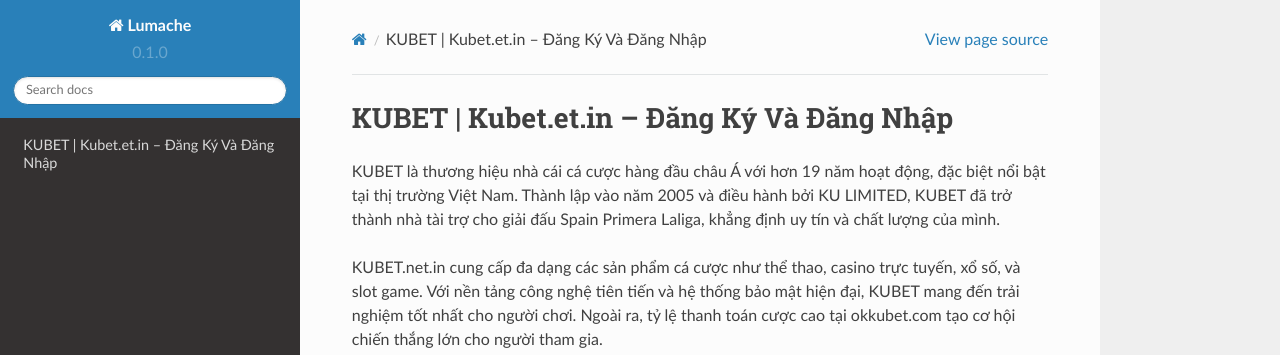
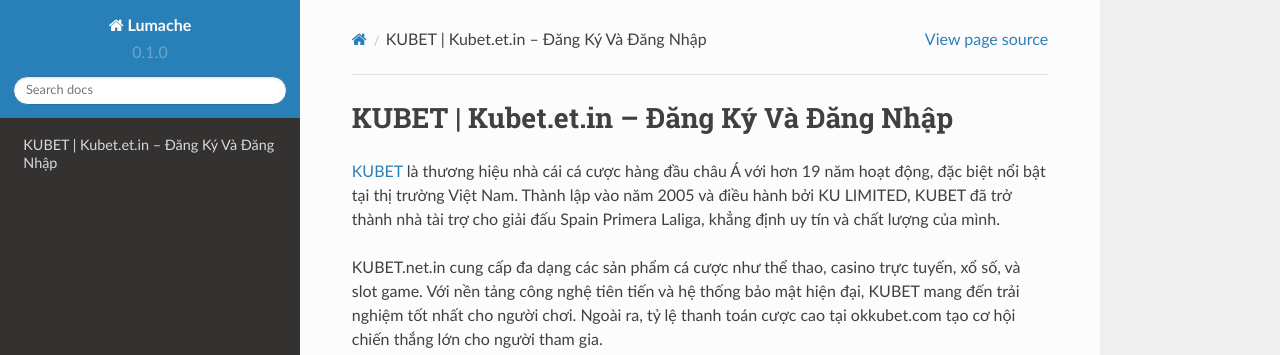
Before and after one commit to socialentity/kubetnetin, a Sphinx documentation site: the page built from docs/source/index.rst, in a window 1280 px wide and 900 px high. Shown: the top 355 px of the window. Built offline with Sphinx 7.4.7 and the Read the Docs theme 2.0.0, drawn with Linux system fonts in a browser that asks for light colours; part of the change alters nothing that is shown.

```diff
--- a/docs/source/index.rst
+++ b/docs/source/index.rst
@@ -1,7 +1,7 @@
 KUBET | Kubet.et.in – Đăng Ký Và Đăng Nhập
 ===================================
 
-KUBET là thương hiệu nhà cái cá cược hàng đầu châu Á với hơn 19 năm hoạt động, đặc biệt nổi bật tại thị trường Việt Nam. Thành lập vào năm 2005 và điều hành bởi KU LIMITED, KUBET đã trở thành nhà tài trợ cho giải đấu Spain Primera Laliga, khẳng định uy tín và chất lượng của mình.
+`KUBET <https://kubet.net.in/>`_ là thương hiệu nhà cái cá cược hàng đầu châu Á với hơn 19 năm hoạt động, đặc biệt nổi bật tại thị trường Việt Nam. Thành lập vào năm 2005 và điều hành bởi KU LIMITED, KUBET đã trở thành nhà tài trợ cho giải đấu Spain Primera Laliga, khẳng định uy tín và chất lượng của mình.
 
 KUBET.net.in cung cấp đa dạng các sản phẩm cá cược như thể thao, casino trực tuyến, xổ số, và slot game. Với nền tảng công nghệ tiên tiến và hệ thống bảo mật hiện đại, KUBET mang đến trải nghiệm tốt nhất cho người chơi. Ngoài ra, tỷ lệ thanh toán cược cao tại okkubet.com tạo cơ hội chiến thắng lớn cho người tham gia.
 
@@ -17,7 +17,7 @@ Phone: 0988765567.
 
 Email: info@kubet.net.in.
 
-Website: https://kubet.net.in/
+Website: `https://kubet.net.in/ <https://kubet.net.in/>`_
 
 #kubet #trangchukubet #nhacaikubet #dangkykubet #linkkubet
 
```
